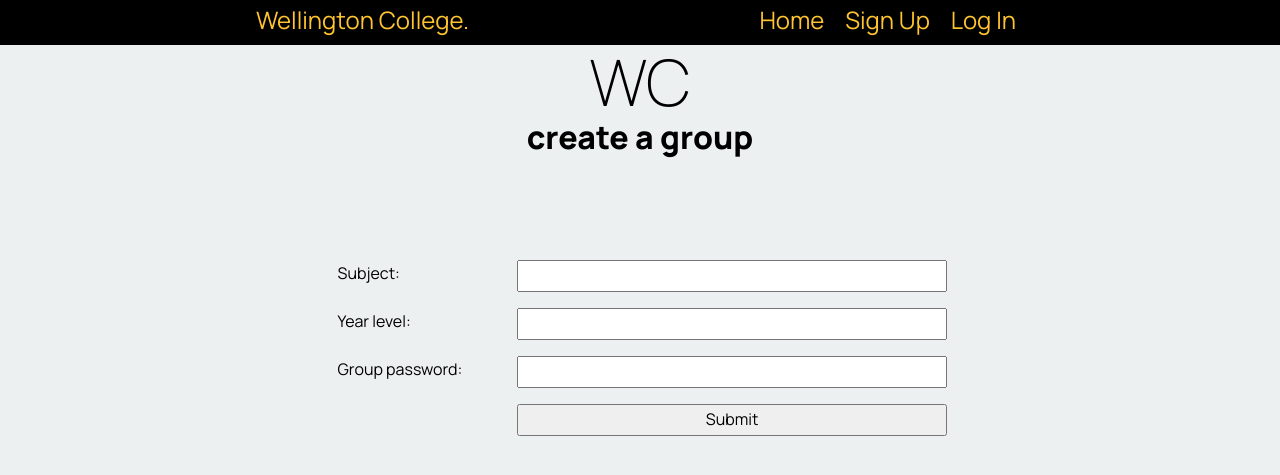
After one commit to seananan/assessmentcalender, a Flask app: template templates/creategroup.html in a window 1280 px wide. The commit adds this page. Shown: the top 475 px of the page. Run offline with Flask 3, Linux system fonts and the light colour scheme; the template is opened without the code that fills it, so the values that code supplies are empty.

```diff
--- a/app.py
+++ b/app.py
@@ -23,7 +23,7 @@
 
 
 @app.route('/')
-def render_homepage():  # put application's code here
+def render_homepage():
     username = None
     if 'user_id' in session:
         con = connect_database(DATABASE)
@@ -37,7 +37,7 @@
     return render_template('home.html', user_name=username)
 
 @app.route('/signup',methods=['POST', 'GET'])
-def render_signup_page():  # put application's code here
+def render_signup_page():
     if request.method =='POST':
         fname = request.form.get('user_fname').title().strip()
         lname = request.form.get('user_lname').title().strip()
@@ -71,7 +71,7 @@
     return render_template('signup.html')
 
 @app.route('/login',methods=['POST', 'GET'])
-def render_login_page():  # put application's code here\
+def render_login_page():
     if request.method == 'POST':
         email = request.form.get('email').strip().lower()
         password = request.form.get('user_password1')
@@ -102,5 +102,10 @@
             return redirect("/login?error=Account+not+found")
     return render_template('login.html')
 
+@app.route('/logout')
+def render_logout_page():
+    session.clear()
+    return redirect("/")
+
 if __name__ == '__main__':
     app.run()
--- a/templates/base.html
+++ b/templates/base.html
@@ -16,8 +16,12 @@
         <div class="navbar-brand">Wellington College.</div>
         <div class="navbar-links">
             <a href="/">Home</a>
-            <a href="/signup">Sign Up</a>
-            <a href="/login">Log In</a>
+            {% if session.logged_in %}
+                <a href="/logout">Log Out</a>
+            {% else %}
+                <a href="/signup">Sign Up</a>
+                <a href="/login">Log In</a>
+            {% endif %}
         </div>
     </div>
 </nav>
--- /dev/null
+++ b/templates/creategroup.html
@@ -0,0 +1,24 @@
+{% extends "base.html" %}
+
+{% block pageheading %}create a group{% endblock %}
+
+{% block main %}
+    <form class="myform" method="post">
+        <div class="form-group">
+            <div class="form-label"> Subject: </div>
+            <div class="form-element"> <input type="text" name="time" required></div>
+        </div>
+        <div class="form-group">
+            <div class="form-label"> Year level: </div>
+            <div class="form-element"> <input type="text" name="subject" required></div>
+        </div>
+        <div class="form-group">
+            <div class="form-label"> Group password: </div>
+            <div class="form-element"> <input type="text" name="level" required></div>
+        </div>
+        <div class="form-group">
+            <div class="form-label"> </div>
+            <div class="form-element"> <input type="submit" value="Submit"></div>
+        </div>
+    </form>
+{% endblock %}
--- a/templates/home.html
+++ b/templates/home.html
@@ -4,7 +4,8 @@
     {% if session.logged_in %}
         <br> Hello, {{ user_name }}!
     {% else %}
-        <br> Book a tutor now!, log in first tho.
+        <br> Welcome to the Wellington College assessment calendar!
+        <br> Please sign up or log in.
     {% endif %}
 {% endblock %}
 
```
Also changed, not shown: templates/groupsignup.html (added, +10 -0 lines), templates/yourgroups.html (added, +10 -0 lines), 1 other file.
